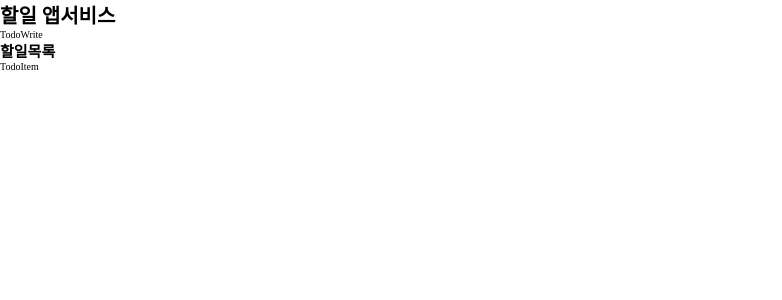
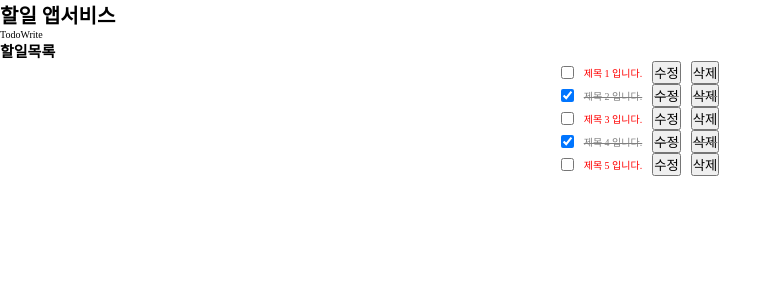
Before and after one commit to suha720/til_react_cra_ts, a React (Create React App) app: page / in a window 1280 px wide. Shown: the top 300 px of the page, without its empty margins (0-782 px from the left). Built offline with nearby package versions, Linux system fonts and the light colour scheme.

Commit message:
[docs] todo 앱 제작하기

```diff
--- a/src/App.tsx
+++ b/src/App.tsx
@@ -2,30 +2,42 @@
 import TodoList from './components/todos/TodoList';
 import TodoWrite from './components/todos/TodoWrite';
 
-// 1.  type 으로 하겠다.
-export type TodoType = { id: string; titel: string; completed: boolean };
-// 2. interface 으로 하겠다.
-export interface ITodoType {
-  id: string;
-  titel: string;
-  completed: boolean;
-}
+// 공통으로 사용하는 type 정의 및 interface 는 별도의 폴더에 보관하자.
+import { ITodoType, TodoType } from './components/todos/types/todoType';
+
+// 테스트를 위한 목업 데이터 (/src/api/dummy.ts)
+const initialTodosTodos: TodoType[] = [
+  { id: 'a', title: '제목 1 입니다.', completed: false },
+  { id: 'b', title: '제목 2 입니다.', completed: true },
+  { id: 'c', title: '제목 3 입니다.', completed: false },
+  { id: 'd', title: '제목 4 입니다.', completed: true },
+  { id: 'e', title: '제목 5 입니다.', completed: false },
+];
 
 function App(): JSX.Element {
   // ts 자리
   // {id: "", title: "", completed:false}
-  const [todos, setTodos] = useState<(ITodoType | TodoType)[]>([]);
+  const [todos, setTodos] = useState<(ITodoType | TodoType)[]>(initialTodosTodos);
 
   // todos 를 업데이트 하는 함수
   const handleTodoUpdate = (): void => {
     // setTodos(???)
   };
   // todo 목록에서 실행할 함수들
-  const onToggle = (): void => {
-    console.log('a');
+  const onToggle = (id: string): void => {
+    console.log('onToggle : ', id);
+    // 전달 받은 id 를 이용해서 map 으로 찾아서 completed 변경
+    const updatedTodos: TodoType[] = initialTodosTodos.map(item =>
+      item.id === id ? { ...item, completed: !item.completed } : item,
+    );
+
+    setTodos(updatedTodos);
   };
-  const onDelte = (): void => {
-    console.log('a');
+  const onDelete = (id: string): void => {
+    console.log('onDelete : ', id);
+    // 전달 받은 id 를 제외한 나머지 만 모아서 새 목록으로 변경
+    const arr = todos.filter(todo => todo.id !== id);
+    setTodos(arr);
   };
   const onEdit = (): void => {
     console.log('a');
@@ -36,7 +48,7 @@
       <h1>할일 앱서비스</h1>
       <div>
         <TodoWrite setTodos={setTodos} handleTodoUpdate={handleTodoUpdate} />
-        <TodoList todos={todos} onToggle={onToggle} onDelte={onDelte} onEdit={onEdit} />
+        <TodoList todos={todos} onToggle={onToggle} onDelete={onDelete} onEdit={onEdit} />
       </div>
     </div>
   );
--- a/src/components/todos/TodoItem.tsx
+++ b/src/components/todos/TodoItem.tsx
@@ -1,10 +1,36 @@
-type TodoEmotionpRops = {
-  onToggle: () => void;
-  onDelte: () => void;
+import { TodoType } from './types/todoType';
+
+type TodoItemProps = {
+  todo: TodoType;
+  onToggle: (id: string) => void;
+  onDelete: (id: string) => void;
   onEdit: () => void;
 };
-const TodoItem = ({ onToggle, onDelte, onEdit }: TodoEmotionpRops) => {
-  return <div>TodoItem</div>;
+const TodoItem = ({ todo, onToggle, onDelete, onEdit }: TodoItemProps) => {
+  // 수정은 별도의 입력창 구성으로 수정 후 값만 업데이트
+  const handleEdit = () => {
+    console.log('여기에서 내용을 수정하는 기능 작성 후 완료된 데이터 전송');
+    onEdit();
+  };
+
+  // css 객체 만들기
+  const liStyle: React.CSSProperties = {
+    display: 'flex',
+    gap: '10px',
+    alignItems:'center',
+    justifyContent: 'center',
+    color: todo.completed ? 'gray' : 'red',
+    textDecoration: todo.completed ? 'line-through' : 'none',
+  };
+
+  return (
+    <li style={liStyle}>
+      <input type="checkbox" onChange={() => onToggle(todo.id)} checked={todo.completed} />
+      <span>{todo.title}</span>
+      <button onClick={handleEdit}>수정</button>
+      <button onClick={() => onDelete(todo.id)}>삭제</button>
+    </li>
+  );
 };
 
 export default TodoItem;
--- a/src/components/todos/TodoList.tsx
+++ b/src/components/todos/TodoList.tsx
@@ -3,16 +3,32 @@
 
 type TodoListProps = {
   todos: TodoType[];
-  onToggle: () => void;
-  onDelte: () => void;
+  onToggle: (id: string) => void;
+  onDelete: (id: string) => void;
   onEdit: () => void;
 };
 
-const TodoList = ({ todos, onToggle, onDelte, onEdit }: TodoListProps): JSX.Element => {
+const TodoList = ({ todos, onToggle, onDelete, onEdit }: TodoListProps): JSX.Element => {
   return (
     <div>
       <h2>할일목록</h2>
-      <TodoItem onToggle={onToggle} onDelte={onDelte} onEdit={onEdit} />
+      {todos.length === 0 ? (
+        <p>목록이 없습니다.</p>
+      ) : (
+        <ul>
+          {todos.map((item, index) => (
+            <TodoItem
+              key={item.id}
+              todo={item}
+              onDelete={onDelete}
+              onEdit={onEdit}
+              onToggle={onToggle}
+            ></TodoItem>
+          ))}
+        </ul>
+      )}
+      {/* 할일 즉 todos 는 여러개의 item 으로 구성된 배열이다. map 으로 출력 */}{' '}
+      {/* TodoItem onToggle={onToggle} onDelte={onDelte} onEdit={onEdit} /> */}
     </div>
   );
 };
--- a/src/components/todos/types/todoType.ts
+++ b/src/components/todos/types/todoType.ts
@@ -1,8 +1,8 @@
 // 1.  type 으로 하겠다.
-export type TodoType = { id: string; titel: string; completed: boolean };
+export type TodoType = { id: string; title: string; completed: boolean };
 // 2. interface 으로 하겠다.
 export interface ITodoType {
   id: string;
-  titel: string;
+  title: string;
   completed: boolean;
 }
```
Also changed, not shown: 1 other file (tests, documents, lock files or other folders).
